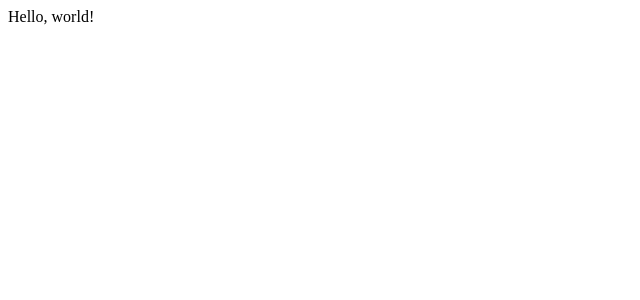
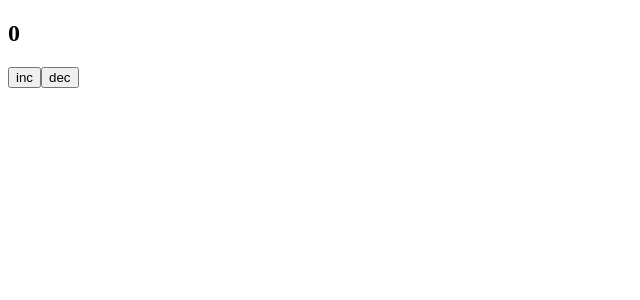
Before and after one commit to DenisPepper/react-advanced-2023, a React app: page / in a window 1280 px wide. Shown: the top 300 px of the page, without its empty margins (0-640 px from the left). Built offline with nearby package versions, Linux system fonts and the light colour scheme.

Commit message:
Добавит проверочный компонент Counter

```diff
--- /dev/null
+++ b/src/components/counter/counter.tsx
@@ -0,0 +1,21 @@
+import {useState} from "react";
+
+export const Counter = () => {
+    const [count, setCount] = useState(0);
+
+    const increment = () => {
+        setCount((prevState) => prevState + 1);
+    };
+
+    const decrement = () => {
+        setCount((prevState) => prevState - 1);
+    };
+
+    return (
+        <section>
+            <h1>{count}</h1>
+            <button onClick={increment}>inc</button>
+            <button onClick={decrement}>dec</button>
+        </section>
+    );
+}
--- a/src/index.tsx
+++ b/src/index.tsx
@@ -1,6 +1,7 @@
 import React from 'react';
 import ReactDOM from 'react-dom/client';
 import {BrowserRouter} from 'react-router-dom';
+import {Counter} from "./components/counter/counter";
 
 const root = ReactDOM.createRoot(
     document.getElementById('root') as HTMLDivElement,
@@ -9,7 +10,7 @@ const root = ReactDOM.createRoot(
 root.render(
     <React.StrictMode>
         <BrowserRouter>
-            <div>Hello, world!</div>
+            <Counter/>
         </BrowserRouter>
     </React.StrictMode>,
 );
```
